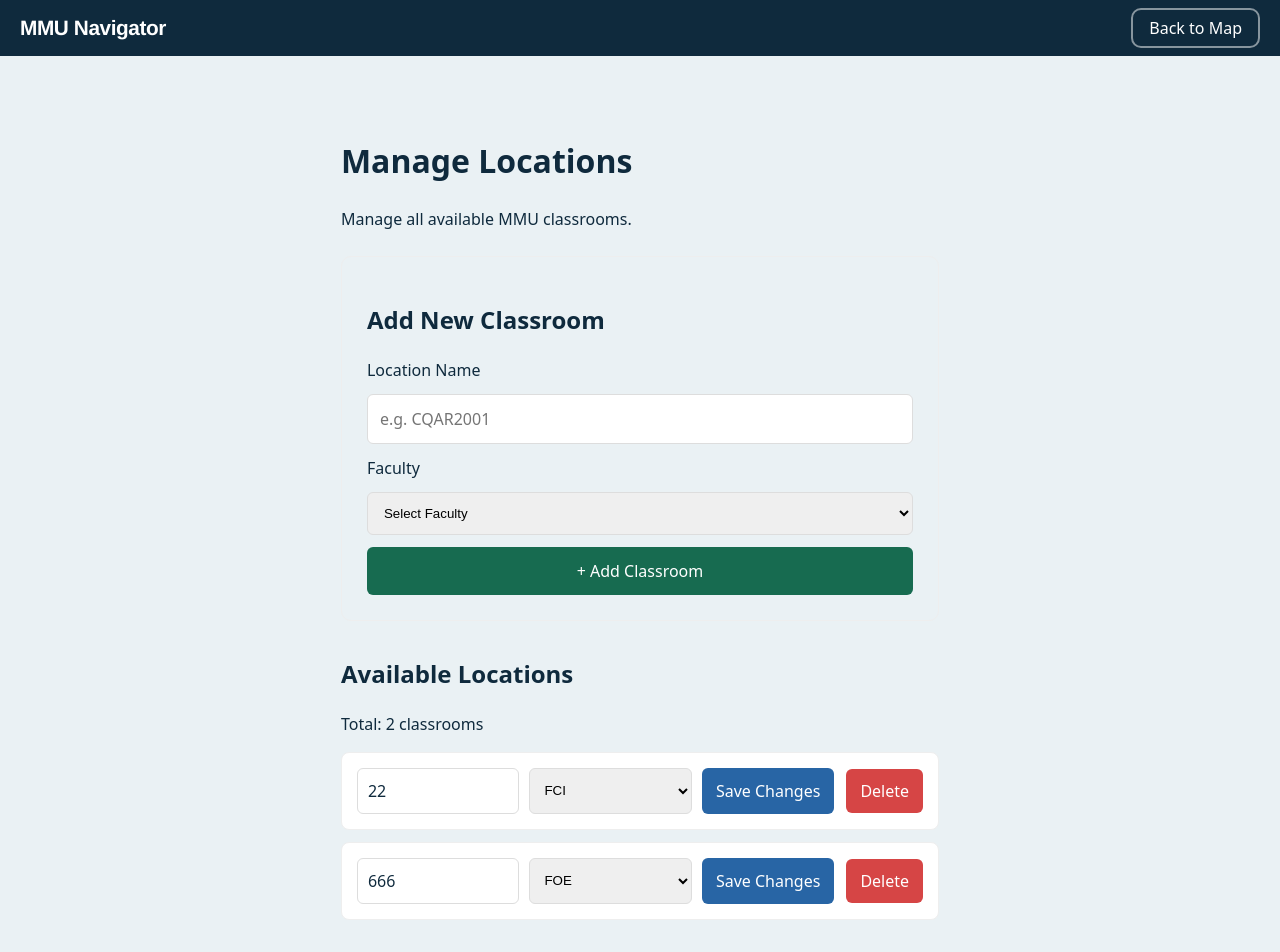
After one commit to yaohom0602/MiniIT, a Flask app: page /manage_locations in a window 1280 px wide. The commit adds this page. Run offline with Flask 3, Linux system fonts and the light colour scheme; data comes from the database, SQL or seed files in the repository; both versions use the stored data as it was after the commit.

Commit message:
added functions to add , edit , delete campous location (not completed)

```diff
--- a/app.py
+++ b/app.py
@@ -1,10 +1,72 @@
-from flask import Flask, render_template
+from flask import Flask, render_template,flash,redirect,url_for,request
 
+from database import (
+    create_table,
+    add_location,
+    view_locations,
+    update_location,
+    delete_location
+)
 app = Flask(__name__)
+app.secret_key = "MMU"
 
 @app.route("/")
 def home():
     return render_template("index.html")
 
+
+@app.route("/manage_locations")
+def manage_locations():
+    locations = view_locations()
+
+    return render_template(
+        "manage_locations.html",
+        locations = locations
+    )
+
+@app.route("/add_locations" ,methods =["POST"])
+def add_new_location():
+    room_code = request.form.get("room_code")
+    category = request.form.get("category")
+
+    success = add_location(room_code,category)
+
+    if success:
+        flash("Location added")
+    else:
+        flash("This location is already exists")
+
+    return redirect(url_for("manage_locations"))
+
+@app.route("/edit_location/<location_id>" , methods = ["POST"])
+def edit_location(location_id):
+    room_code = request.form.get("room_code")
+    category = request.form.get("category")
+
+    success = update_location(
+        location_id,
+        room_code,
+        category
+    )
+
+    if success:
+        flash("Location updated")
+    else:
+        flash("Unable to update location for some reason")
+
+    return redirect(url_for("manage_locations"))
+
+@app.route("/delete_location/<int:location_id>", methods= ["POST"])
+def remove_location(location_id):
+    success = delete_location(location_id)
+
+    if success:
+        flash("Location deleted")
+    else:
+        flash("Location not found")
+
+    return redirect(url_for("manage_locations"))
+
 if __name__ == "__main__":
+    create_table()
     app.run(debug=True)
--- /dev/null
+++ b/database.py
@@ -0,0 +1,83 @@
+import sqlite3
+
+def get_connection():
+    conn = sqlite3.connect("locations.db")
+    conn.row_factory = sqlite3.Row
+    return conn
+
+def create_table():
+    conn = get_connection()
+
+    conn.execute("""
+        CREATE TABLE IF NOT EXISTS locations (
+
+            id INTEGER PRIMARY KEY AUTOINCREMENT,
+            room_code TEXT NOT NULL UNIQUE,
+            category TEXT NOT NULL
+        )
+    """)
+
+    conn.commit()
+    conn.close()
+
+def add_location(room_code,category):
+    conn = get_connection()
+    try:
+        conn.execute("""
+            INSERT INTO LOCATIONS (room_code, category)
+            VALUES(?,?)
+        """,(room_code,category))
+
+        conn.commit()
+        return True
+    except sqlite3.IntegrityError:
+        print("Classroom already exists")
+
+    finally:
+        conn.close()
+
+def view_locations():
+    conn = get_connection()
+
+    locations = conn.execute("""
+        SELECT * FROM locations
+        ORDER BY room_code
+    """).fetchall()
+
+    conn.close()
+
+    return locations
+
+def delete_location(room_code):
+    conn = get_connection()
+    cursor = conn.execute("""
+        DELETE FROM locations
+        WHERE room_code = ?
+    """,(room_code,))
+
+    conn.commit()
+    deleted = cursor.rowcount > 0
+    conn.close()
+    return deleted
+
+def update_location(location_id,room_code,category):
+    conn = get_connection()
+
+    try:
+        cursor = conn.execute()("""
+            UPDATE locations
+
+            SET room_code = ?,
+                category =?
+
+            WHERE id = ?
+        """,(room_code,category,location_id))
+
+        conn.commit()
+        return cursor.rowcount > 0
+
+    except sqlite3.IntegrityError:
+        return False
+
+    finally:
+        conn.close()
--- a/static/style.css
+++ b/static/style.css
@@ -113,4 +113,113 @@ button, input { font: inherit; color: inherit; }
     height: 60vh;
     padding: 15px;
   }
+/* MANAGEMENT PAGE */
+  .location-card {
+    align-items: stretch;
+    flex-direction: column;
+  }
+
+    .edit-form {
+        flex-direction: column;
+    }
 }
+
+
+/* MANAGEMENT PAGE */
+
+.manage-container {
+    max-width: 900px;
+    margin: 40px auto;
+    padding: 20px;
+}
+
+.manage-form {
+    background: var(--paper--);
+    padding: 25px;
+    border-radius: 10px;
+    margin-top: 25px;
+    border: 1px solid #eee;
+}
+
+.manage-form form {
+    display: flex;
+    flex-direction: column;
+    gap: 12px;
+}
+
+.manage-form input,
+.manage-form select {
+    padding: 12px;
+    border: 1px solid #ddd;
+    border-radius: 6px;
+}
+
+.add-btn {
+    padding: 12px;
+    background: #176b50;
+    color: white;
+    border: none;
+    border-radius: 6px;
+    cursor: pointer;
+}
+
+/* CLASSROOM LIST */
+
+.location-list {
+    margin-top: 35px;
+}
+
+.location-card {
+    display: flex;
+    align-items: center;
+    justify-content: space-between;
+    gap: 12px;
+
+    padding: 15px;
+    margin-bottom: 12px;
+
+    background: white;
+    border: 1px solid #eee;
+    border-radius: 8px;
+}
+
+.edit-form {
+    display: flex;
+    flex: 1;
+    gap: 10px;
+}
+
+.edit-form input,
+.edit-form select {
+    min-width: 0;
+    flex: 1;
+    padding: 10px;
+    border: 1px solid #ddd;
+    border-radius: 6px;
+}
+
+.edit-btn {
+    padding: 10px 14px;
+    background: #2865a5;
+    color: white;
+    border: none;
+    border-radius: 6px;
+    cursor: pointer;
+}
+
+.delete-btn {
+    padding: 10px 14px;
+    background: #d64545;
+    color: white;
+    border: none;
+    border-radius: 6px;
+    cursor: pointer;
+}
+
+.flash-message {
+    padding: 12px;
+    margin-top: 12px;
+    background: #e8f5ed;
+    color: #176b50;
+    border-radius: 6px;
+}
--- a/templates/index.html
+++ b/templates/index.html
@@ -34,7 +34,7 @@
       <!-- Search results go here -->
       <div class="results">
         <div class="location_manager">
-          Manage Location
+          <a href="{{url_for('manage_locations')}}">Manage Location</a>
         </div>
       </div>
     </aside>
--- /dev/null
+++ b/templates/manage_locations.html
@@ -0,0 +1,187 @@
+
+<!DOCTYPE html>
+<html lang="en">
+
+<head>
+
+    <meta charset="UTF-8">
+
+    <meta name="viewport"
+          content="width=device-width, initial-scale=1">
+
+    <title>Manage Locations - MMU Navigator</title>
+
+    <link rel="stylesheet"
+          href="{{ url_for('static', filename='style.css') }}">
+
+</head>
+
+<body>
+
+    <!-- HEADER -->
+
+    <header class="topbar">
+
+        <a href="/" class="brand">
+            MMU Navigator
+        </a>
+
+        <a href="/" class="admin-link">
+            Back to Map
+        </a>
+
+    </header>
+
+
+    <main class="manage-container">
+
+        <h1>Manage Locations</h1>
+
+        <p>Manage all available MMU classrooms.</p>
+
+
+        <!-- FLASH MESSAGES -->
+
+        {% with messages = get_flashed_messages() %}
+
+            {% for message in messages %}
+
+                <div class="flash-message">
+                    {{ message }}
+                </div>
+
+            {% endfor %}
+
+        {% endwith %}
+
+
+        <!-- ADD CLASSROOM -->
+
+        <section class="manage-form">
+
+            <h2>Add New Classroom</h2>
+
+            <form action="{{ url_for('add_new_location') }}"
+                  method="POST">
+
+                <label>Location Name</label>
+
+                <input
+                    type="text"
+                    name="room_code"
+                    placeholder="e.g. CQAR2001"
+                    required
+                >
+
+                <label>Faculty</label>
+
+                <select name="category" required>
+
+                    <option value="">Select Faculty</option>
+
+                    <option value="FCI">FCI</option>
+                    <option value="FOE">FOE</option>
+                    <option value="FAC">FAC</option>
+                    <option value="FCM">FCM</option>
+                    <option value="FOM">FOM</option>
+
+                </select>
+
+                <button type="submit" class="add-btn">
+                    + Add Classroom
+                </button>
+
+            </form>
+
+        </section>
+
+
+        <!-- AVAILABLE CLASSROOMS -->
+
+        <section class="location-list">
+
+            <h2>Available Locations</h2>
+
+            <p>Total: {{ locations|length }} classrooms</p>
+
+
+            {% for location in locations %}
+
+                <div class="location-card">
+
+                    <!-- EDIT FORM -->
+
+                    <form action="{{ url_for('edit_location', location_id=location['id']) }}"
+                          method="POST"
+                          class="edit-form">
+
+                        <input
+                            type="text"
+                            name="room_code"
+                            value="{{ location['room_code'] }}"
+                            required
+                        >
+
+                        <select name="category" required>
+
+                            <option value="FCI"
+                                {% if location['category'] == 'FCI' %}selected{% endif %}>
+                                FCI
+                            </option>
+
+                            <option value="FOE"
+                                {% if location['category'] == 'FOE' %}selected{% endif %}>
+                                FOE
+                            </option>
+
+                            <option value="FAC"
+                                {% if location['category'] == 'FAC' %}selected{% endif %}>
+                                FAC
+                            </option>
+
+                            <option value="FCM"
+                                {% if location['category'] == 'FCM' %}selected{% endif %}>
+                                FCM
+                            </option>
+
+                            <option value="FOM"
+                                {% if location['category'] == 'FOM' %}selected{% endif %}>
+                                FOM
+                            </option>
+
+                        </select>
+
+                        <button type="submit" class="edit-btn">
+                            Save Changes
+                        </button>
+
+                    </form>
+
+
+                    <!-- DELETE FORM -->
+
+                    <form action="{{ url_for('remove_location', location_id=location['id']) }}"
+                          method="POST">
+
+                        <button type="submit" class="delete-btn">
+                            Delete
+                        </button>
+
+                    </form>
+
+                </div>
+
+            {% else %}
+
+                <p>No classrooms registered yet.</p>
+
+            {% endfor %}
+
+
+        </section>
+
+    </main>
+
+</body>
+
+</html>
```
Also changed, not shown: static/database.py (deleted, +0 -35 lines), locations.db (added).
